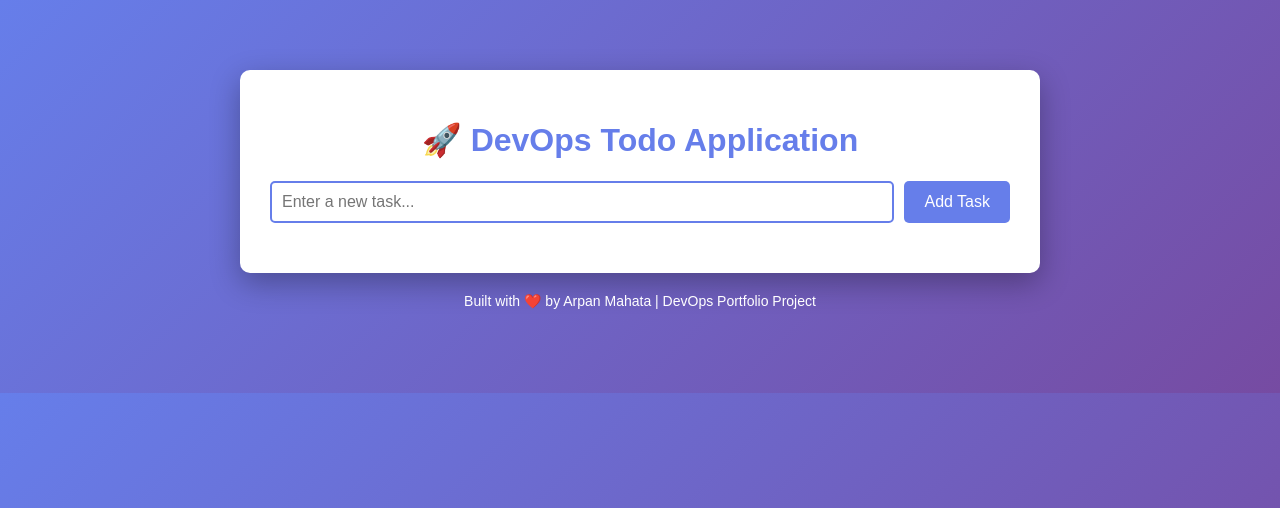
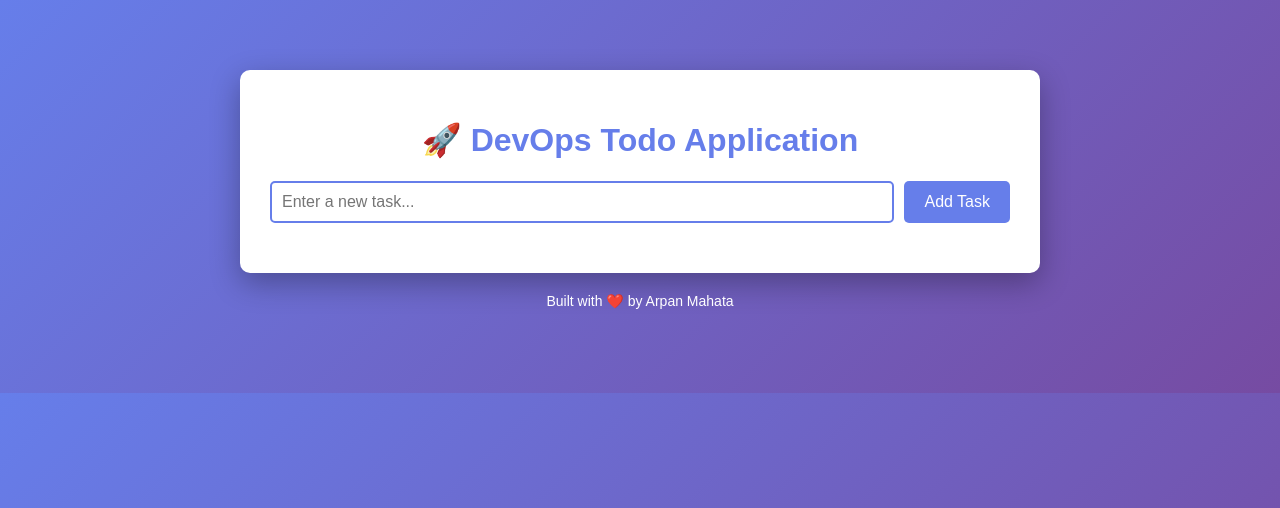
Before and after one commit to arpanmahata-dev/todo-app-devops, a Flask app: page / in a window 1280 px wide. Shown: the top 508 px of the page. Run offline with Flask 3, Linux system fonts and the light colour scheme.

Commit message:
Initial Structure

```diff
--- a/templates/index.html
+++ b/templates/index.html
@@ -91,7 +91,7 @@
         </div>
     </div>
     <div class="footer">
-        <p>Built with ❤️ by Arpan Mahata | DevOps Portfolio Project</p>
+        <p>Built with ❤️ by Arpan Mahata </p>
     </div>
 </body>
 </html>
```
